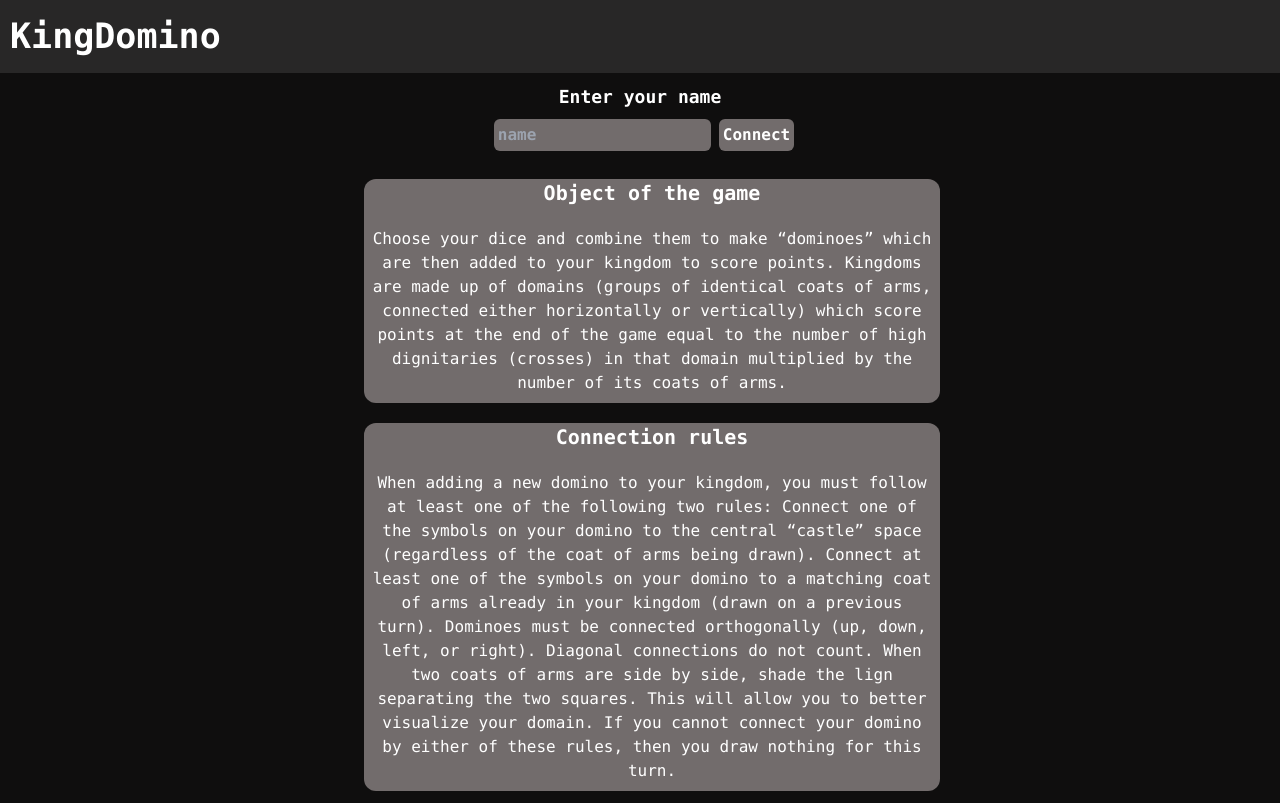
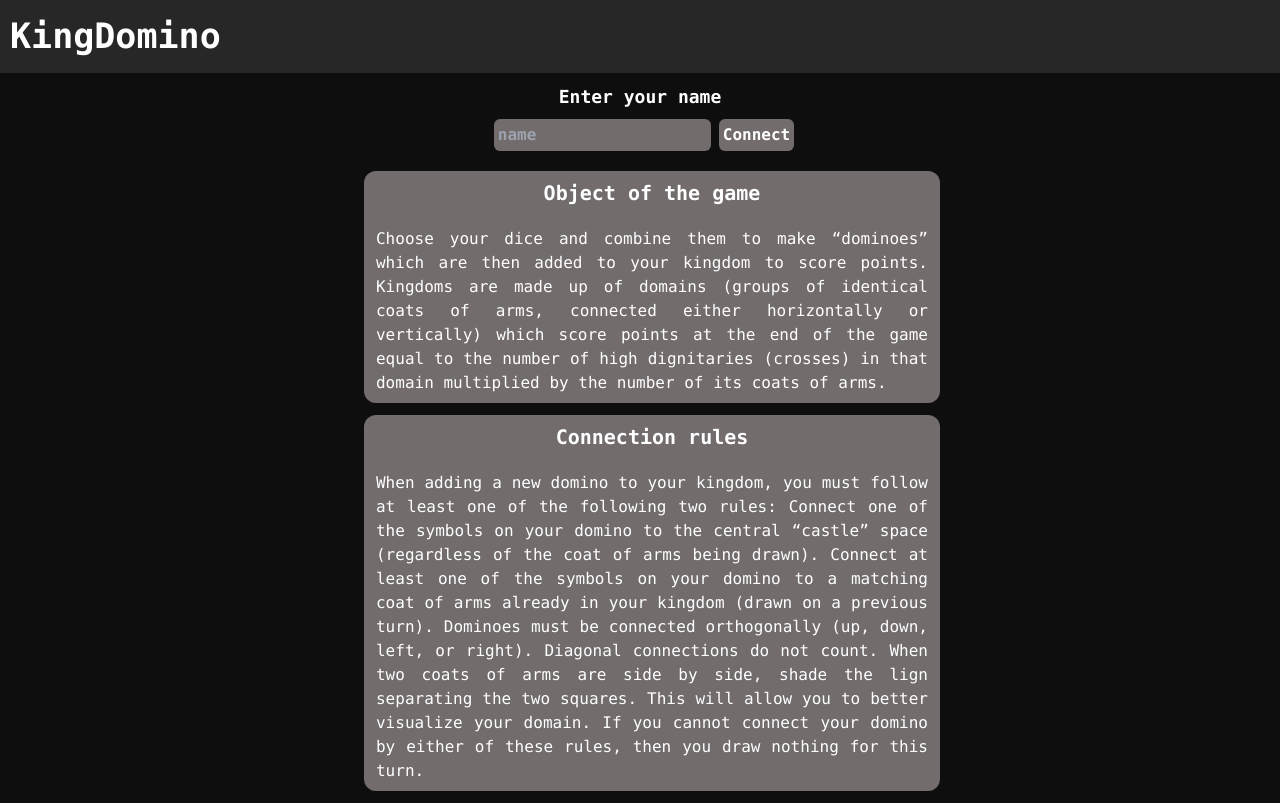
Before and after one commit to lozanov95/kingdomino, a React (Vite) app in the folder gameclient/: page / in a window 1280 px wide. Built offline with nearby package versions, Linux system fonts and the light colour scheme.

Commit message:
updated the text styling

```diff
--- a/gameclient/src/components/rules.tsx
+++ b/gameclient/src/components/rules.tsx
@@ -50,9 +50,9 @@ export function RulesSection() {
 
 function Paragraph({ header, text }: { header: string; text: string }) {
   return (
-    <div className="container max-w-xl object- col-1 px-2 pb-2 m-3 rounded-xl">
-      <p className="text-xl font-bold m-5">{header}</p>
-      <span>{text}</span>
+    <div className="container max-w-xl object- col-1 py-2 m-3 rounded-xl">
+      <p className="text-xl font-bold mb-5">{header}</p>
+      <span className="flex text-justify px-3">{text}</span>
     </div>
   );
 }
```
